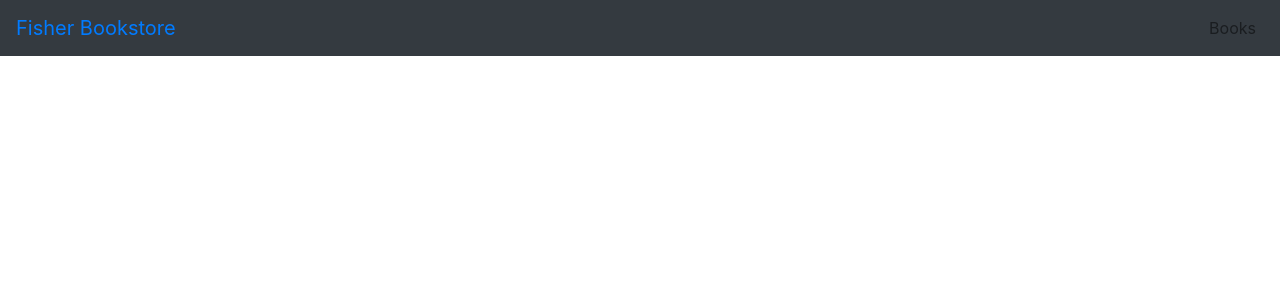
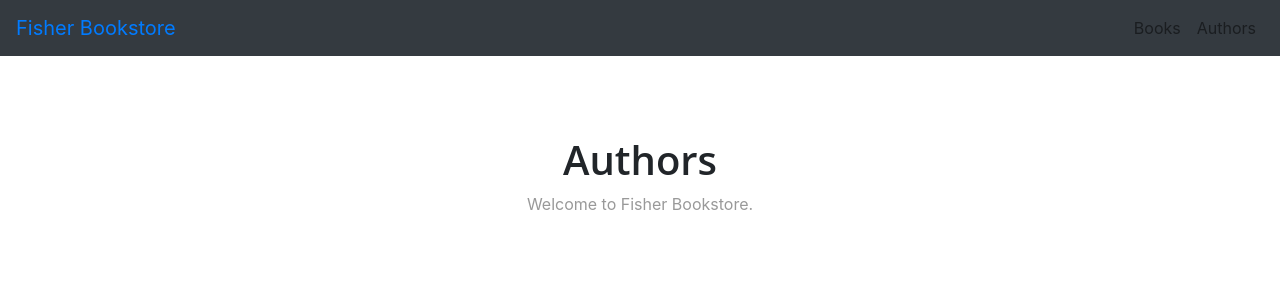
Before and after one commit to Ishapomal/fisher-bookstore, a React (Create React App) app: page /authors in a window 1280 px wide. Shown: the top 300 px of the page. Built offline with nearby package versions, Linux system fonts and the light colour scheme.

Commit message:
added authors feature

```diff
--- a/src/App.js
+++ b/src/App.js
@@ -19,6 +19,9 @@
               <NavItem>
                   <Nav.Link href="/books">Books</Nav.Link>
               </NavItem>
+              <NavItem>
+                  <Nav.Link href="/authors">Authors</Nav.Link>
+              </NavItem>
             </Nav>
             </Navbar.Collapse>
         </Navbar>
--- /dev/null
+++ b/src/Authors/Authors.css
@@ -0,0 +1,13 @@
+.lander{
+    padding: 80px 0;
+    text-align: center;
+}
+
+.lander h1 {
+    font-family: "Open Sans", sans-serif;
+    font-weight: 600;
+}
+
+.lander p{
+    color: #999;
+}
--- /dev/null
+++ b/src/Authors/Authors.js
@@ -0,0 +1,13 @@
+import React from "react";
+import "./Authors.css";
+
+export default function Authors() {
+    return (
+        <div className = "Authors">
+            <div className= "lander">
+                <h1> Authors </h1>
+                <p> Welcome to Fisher Bookstore.</p>
+            </div>
+        </div>
+    );
+}
--- a/src/Routes.js
+++ b/src/Routes.js
@@ -2,6 +2,8 @@
 import {Route,Switch} from "react-router-dom";
 import Home from "./home/home";
 import Books from "./Books/Books";
+import Authors from "./Authors/Authors";
+
 
 
 export default function Routes(){
@@ -9,6 +11,8 @@
         <Switch>
             <Route path="/" exact component = { Home} />
             <Route path="/books" component = { Books } />
+            <Route path="/authors" component = { Authors } />
+
         </Switch>
     );
 }
```
Also changed, not shown: 1 other file (tests, documents, lock files or other folders).
